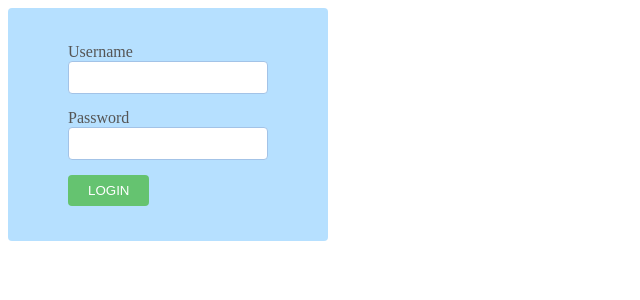
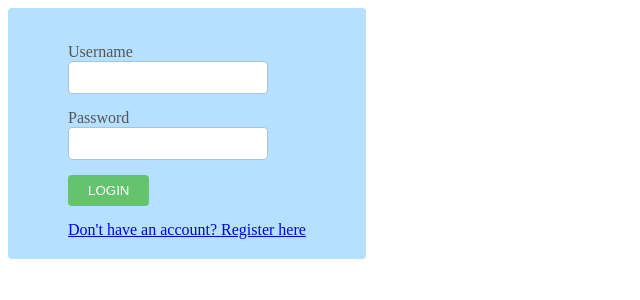
Before and after one commit to kmok100/Cs355Final, a PHP site: page /login.php in a window 1280 px wide. Shown: the top 300 px of the page, without its empty margins (0-640 px from the left). Run offline with PHP 8.4, Linux system fonts and the light colour scheme; data that the repository does not hold is empty.

Commit message:
Update login.php

```diff
--- a/login.php
+++ b/login.php
@@ -77,7 +77,6 @@ if(!empty($_POST["logout"])) {
 <body>
 <div>
 <div style="display:block;margin:0px auto;">
-<?php if(empty($_SESSION["user_id"])) { ?>
 <form action="" method="post" id="frmLogin">
 	<div class="error-message"><?php if(isset($message)) { echo $message; } ?></div>
 	<div class="field-group">
@@ -91,8 +90,8 @@ if(!empty($_POST["logout"])) {
 	<div class="field-group">
 		<div><input type="submit" name="login" value="Login" class="form-submit-button"></span></div>
 	</div>
+    <a href="registration.php">Don't have an account? Register here</a>
 </form>
 </div>
 </div>
-<?php } ?>
 </body></html>
```
